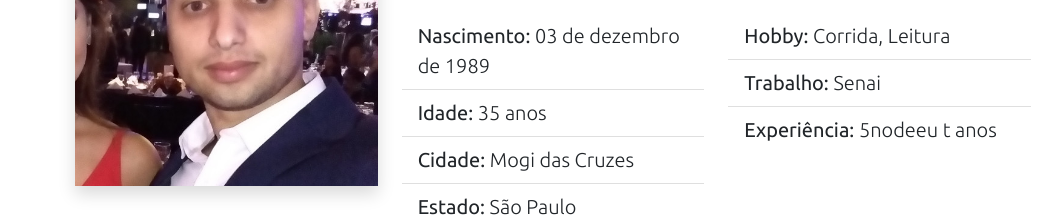
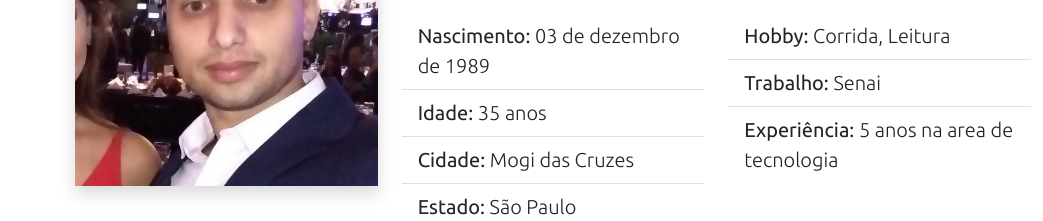
Before and after one commit to marceloprni/-portfolioNew, a plain HTML site: page index.html in a window 1280 px wide. Shown: the part 1163-1384 px from the top of the page, without its empty margins (237-1280 px from the left). Drawn offline with nearby package versions, Linux system fonts and the light colour scheme.

Commit message:
Update index.html
Update

```diff
--- a/index.html
+++ b/index.html
@@ -133,8 +133,7 @@
                                 <li class="list-group-item">Hobby: <span class="fw-lighter">Corrida, Leitura</span></li>
                                 <li class="list-group-item">Trabalho: <a href="https://blueedtech.com.br/"
                                         target="_blank" class="fw-lighter text-decoration-none link-dark">Senai</a></li>
-                                <li class="list-group-item">Experiência: <span class="fw-lighter"> 5nodeeu t
-                                anos</span></li>
+                                <li class="list-group-item">Experiência: <span class="fw-lighter">5 anos na area de tecnologia</span></li>
 
                             </ul>
                         </div>
```
